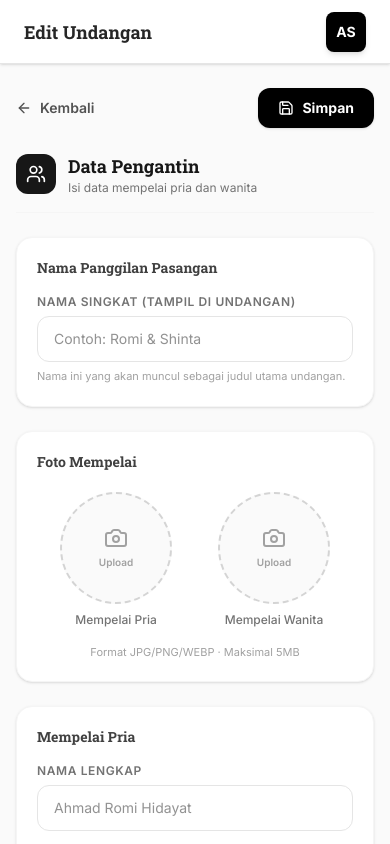
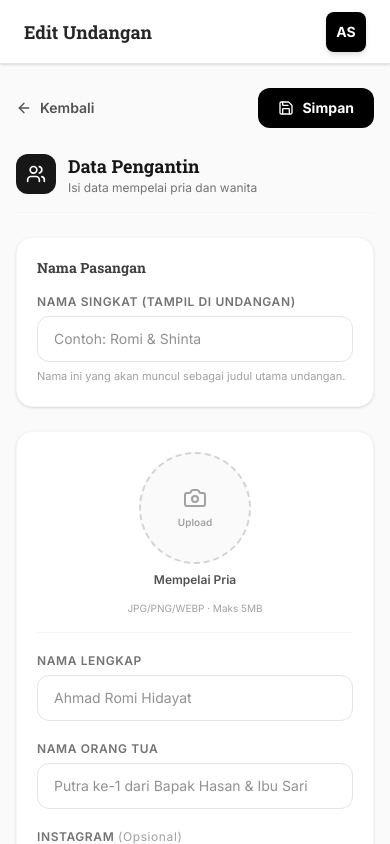
Before and after one commit to ruyatsyah/wedding-invitation, a Next.js app: page /client/undangan/1/edit in a window 390 px wide. Both pictures are taken after a click on the button "Pengantin". Shown: the top 844 px of the page. Built offline with nearby package versions, Linux system fonts and the light colour scheme; no server answers; the database is empty; a web font is replaced by a local one.

Commit message:
feat: responsive 2-kolom PengantinForm (Pria|Wanita) dan perluas container pengantin

```diff
--- a/src/app/client/undangan/[id]/edit/components/PengantinForm.tsx
+++ b/src/app/client/undangan/[id]/edit/components/PengantinForm.tsx
@@ -1,6 +1,6 @@
 'use client';
 
-import React, { useRef, useState } from 'react';
+import React, { useRef, useState, useEffect } from 'react';
 import { ArrowLeft, Camera, X, Save, AtSign, Users } from 'lucide-react';
 import { useMutation, useQueryClient } from '@tanstack/react-query';
 
@@ -21,27 +21,17 @@ interface PengantinFormProps {
 }
 
 function PhotoSlot({
-  label,
-  slot,
-  currentUrl,
-  uploading,
-  onUpload,
-  onRemove,
+  label, slot, currentUrl, uploading, onUpload, onRemove,
 }: {
-  label: string;
-  slot: string;
-  currentUrl: string;
-  uploading: boolean;
-  onUpload: (slot: string, file: File) => void;
-  onRemove: () => void;
+  label: string; slot: string; currentUrl: string;
+  uploading: boolean; onUpload: (slot: string, file: File) => void; onRemove: () => void;
 }) {
   const inputRef = useRef<HTMLInputElement>(null);
-
   return (
     <div className="flex flex-col items-center gap-2">
       <div
         onClick={() => !uploading && inputRef.current?.click()}
-        className="relative w-28 h-28 rounded-full overflow-hidden border-2 border-dashed border-neutral-300 bg-neutral-50 cursor-pointer hover:border-neutral-600 transition-colors group flex items-center justify-center"
+        className="relative w-28 h-28 sm:w-32 sm:h-32 rounded-full overflow-hidden border-2 border-dashed border-neutral-300 bg-neutral-50 cursor-pointer hover:border-neutral-600 transition-colors group flex items-center justify-center"
       >
         {currentUrl ? (
           <>
@@ -70,19 +60,13 @@ function PhotoSlot({
           </div>
         )}
         <input
-          ref={inputRef}
-          type="file"
-          accept="image/jpeg,image/png,image/webp"
+          ref={inputRef} type="file" accept="image/jpeg,image/png,image/webp"
           className="hidden"
-          onChange={(e) => {
-            const file = e.target.files?.[0];
-            if (file) onUpload(slot, file);
-            e.target.value = '';
-          }}
+          onChange={(e) => { const file = e.target.files?.[0]; if (file) onUpload(slot, file); e.target.value = ''; }}
           disabled={uploading}
         />
       </div>
-      <span className="text-xs font-medium text-neutral-500">{label}</span>
+      <span className="text-xs font-semibold text-neutral-600">{label}</span>
     </div>
   );
 }
@@ -95,6 +79,8 @@ export default function PengantinForm({ projectId, initialData, onBack }: Pengan
   const [form, setForm] = useState(initialData);
   const [uploadingSlot, setUploadingSlot] = useState<string | null>(null);
   const [saveMsg, setSaveMsg] = useState('');
+
+  useEffect(() => { setForm(initialData); }, [initialData]);
 
   const set = (key: keyof typeof form, value: string) =>
     setForm(prev => ({ ...prev, [key]: value }));
@@ -152,25 +138,19 @@ export default function PengantinForm({ projectId, initialData, onBack }: Pengan
     <div className="space-y-6 pb-10">
       {/* Header */}
       <div className="flex items-center justify-between">
-        <button
-          onClick={onBack}
-          className="flex items-center gap-2 text-neutral-600 font-semibold hover:text-neutral-900 transition-colors text-sm"
-        >
-          <ArrowLeft className="w-4 h-4" />
-          Kembali
+        <button onClick={onBack} className="flex items-center gap-2 text-neutral-600 font-semibold hover:text-neutral-900 transition-colors text-sm">
+          <ArrowLeft className="w-4 h-4" /> Kembali
         </button>
         <div className="flex items-center gap-3">
           {saveMsg && (
-            <span className={`text-xs font-semibold px-3 py-1 rounded-full ${
-              saveMsg === 'Tersimpan!' ? 'bg-emerald-100 text-emerald-700' : 'bg-red-100 text-red-600'
-            }`}>
+            <span className={`text-xs font-semibold px-3 py-1 rounded-full ${saveMsg === 'Tersimpan!' ? 'bg-emerald-100 text-emerald-700' : 'bg-red-100 text-red-600'}`}>
               {saveMsg}
             </span>
           )}
           <button
             onClick={() => saveMutation.mutate()}
             disabled={saveMutation.isPending}
-            className="flex items-center gap-2 bg-[#000000] hover:bg-[#171717] disabled:bg-neutral-300 text-white px-5 py-2.5 rounded-xl text-sm font-bold transition-colors shadow-sm cursor-pointer"
+            className="flex items-center gap-2 bg-black hover:bg-neutral-900 disabled:bg-neutral-300 text-white px-5 py-2.5 rounded-xl text-sm font-bold transition-colors cursor-pointer"
           >
             <Save className="w-4 h-4" />
             {saveMutation.isPending ? 'Menyimpan...' : 'Simpan'}
@@ -189,9 +169,9 @@ export default function PengantinForm({ projectId, initialData, onBack }: Pengan
         </div>
       </div>
 
-      {/* Nama Panggilan Pasangan */}
-      <div className="bg-white rounded-2xl border border-neutral-100 p-5 shadow-sm space-y-4">
-        <h3 className="text-sm font-bold text-neutral-700">Nama Panggilan Pasangan</h3>
+      {/* Nama Panggilan — full width */}
+      <div className="bg-white rounded-2xl border border-neutral-100 p-5 shadow-sm">
+        <h3 className="text-sm font-bold text-neutral-700 mb-4">Nama Pasangan</h3>
         <div>
           <label className={labelCls}>Nama Singkat (Tampil di Undangan)</label>
           <input
@@ -204,10 +184,13 @@ export default function PengantinForm({ projectId, initialData, onBack }: Pengan
         </div>
       </div>
 
-      {/* Foto Mempelai */}
-      <div className="bg-white rounded-2xl border border-neutral-100 p-5 shadow-sm">
-        <h3 className="text-sm font-bold text-neutral-700 mb-5">Foto Mempelai</h3>
-        <div className="flex justify-around items-start">
+      {/* 2-Column: Pria | Wanita */}
+      <div className="grid grid-cols-1 md:grid-cols-2 gap-5">
+
+        {/* Mempelai Pria */}
+        <div className="bg-white rounded-2xl border border-neutral-100 p-5 shadow-sm space-y-5">
+          {/* Photo */}
+          <div className="flex flex-col items-center gap-3 pb-4 border-b border-neutral-100">
             <PhotoSlot
               label="Mempelai Pria"
               slot="groomPhoto"
@@ -216,6 +199,37 @@ export default function PengantinForm({ projectId, initialData, onBack }: Pengan
               onUpload={handleUpload}
               onRemove={() => set('groomPhoto', '')}
             />
+            <p className="text-[10px] text-neutral-400">JPG/PNG/WEBP · Maks 5MB</p>
+          </div>
+          {/* Fields */}
+          <div>
+            <label className={labelCls}>Nama Lengkap</label>
+            <input className={inputCls} value={form.groomFullName} onChange={e => set('groomFullName', e.target.value)} placeholder="Ahmad Romi Hidayat" />
+          </div>
+          <div>
+            <label className={labelCls}>Nama Orang Tua</label>
+            <input className={inputCls} value={form.groomParents} onChange={e => set('groomParents', e.target.value)} placeholder="Putra ke-1 dari Bapak Hasan & Ibu Sari" />
+          </div>
+          <div>
+            <label className={labelCls}>Instagram <span className="normal-case font-normal text-neutral-400">(Opsional)</span></label>
+            <div className="flex">
+              <span className="px-3 flex items-center border border-r-0 border-neutral-200 rounded-l-xl bg-neutral-50 text-neutral-500 text-sm">
+                <AtSign className="w-4 h-4" />
+              </span>
+              <input
+                className="flex-1 border border-neutral-200 rounded-r-xl px-4 py-3 outline-none focus:border-neutral-900 text-sm bg-white"
+                value={form.groomInstagram}
+                onChange={e => set('groomInstagram', e.target.value)}
+                placeholder="username"
+              />
+            </div>
+          </div>
+        </div>
+
+        {/* Mempelai Wanita */}
+        <div className="bg-white rounded-2xl border border-neutral-100 p-5 shadow-sm space-y-5">
+          {/* Photo */}
+          <div className="flex flex-col items-center gap-3 pb-4 border-b border-neutral-100">
             <PhotoSlot
               label="Mempelai Wanita"
               slot="bridePhoto"
@@ -224,93 +238,40 @@ export default function PengantinForm({ projectId, initialData, onBack }: Pengan
               onUpload={handleUpload}
               onRemove={() => set('bridePhoto', '')}
             />
+            <p className="text-[10px] text-neutral-400">JPG/PNG/WEBP · Maks 5MB</p>
           </div>
-        <p className="text-center text-[11px] text-neutral-400 mt-4">Format JPG/PNG/WEBP · Maksimal 5MB</p>
-      </div>
-
-      {/* Mempelai Pria */}
-      <div className="bg-white rounded-2xl border border-neutral-100 p-5 shadow-sm space-y-4">
-        <h3 className="text-sm font-bold text-neutral-700">Mempelai Pria</h3>
+          {/* Fields */}
           <div>
             <label className={labelCls}>Nama Lengkap</label>
-          <input
-            className={inputCls}
-            value={form.groomFullName}
-            onChange={(e) => set('groomFullName', e.target.value)}
-            placeholder="Ahmad Romi Hidayat"
-          />
+            <input className={inputCls} value={form.brideFullName} onChange={e => set('brideFullName', e.target.value)} placeholder="Dewi Shinta Permata" />
           </div>
           <div>
             <label className={labelCls}>Nama Orang Tua</label>
-          <input
-            className={inputCls}
-            value={form.groomParents}
-            onChange={(e) => set('groomParents', e.target.value)}
-            placeholder="Putra ke-1 dari Bapak Hasan & Ibu Sari"
-          />
+            <input className={inputCls} value={form.brideParents} onChange={e => set('brideParents', e.target.value)} placeholder="Putri ke-2 dari Bapak Budi & Ibu Rina" />
           </div>
           <div>
-          <label className={labelCls}>
-            Instagram <span className="normal-case font-normal text-neutral-400">(Opsional)</span>
-          </label>
+            <label className={labelCls}>Instagram <span className="normal-case font-normal text-neutral-400">(Opsional)</span></label>
             <div className="flex">
               <span className="px-3 flex items-center border border-r-0 border-neutral-200 rounded-l-xl bg-neutral-50 text-neutral-500 text-sm">
-              <AtSign className="w-4 h-4 mr-1" />
+                <AtSign className="w-4 h-4" />
               </span>
               <input
-              className="flex-1 border border-neutral-200 rounded-r-xl px-4 py-3 outline-none focus:border-neutral-900 focus:ring-2 focus:ring-neutral-100 text-sm bg-white"
-              value={form.groomInstagram}
-              onChange={(e) => set('groomInstagram', e.target.value)}
+                className="flex-1 border border-neutral-200 rounded-r-xl px-4 py-3 outline-none focus:border-neutral-900 text-sm bg-white"
+                value={form.brideInstagram}
+                onChange={e => set('brideInstagram', e.target.value)}
                 placeholder="username"
               />
             </div>
           </div>
         </div>
 
-      {/* Mempelai Wanita */}
-      <div className="bg-white rounded-2xl border border-neutral-100 p-5 shadow-sm space-y-4">
-        <h3 className="text-sm font-bold text-neutral-700">Mempelai Wanita</h3>
-        <div>
-          <label className={labelCls}>Nama Lengkap</label>
-          <input
-            className={inputCls}
-            value={form.brideFullName}
-            onChange={(e) => set('brideFullName', e.target.value)}
-            placeholder="Dewi Shinta Permata"
-          />
-        </div>
-        <div>
-          <label className={labelCls}>Nama Orang Tua</label>
-          <input
-            className={inputCls}
-            value={form.brideParents}
-            onChange={(e) => set('brideParents', e.target.value)}
-            placeholder="Putri ke-2 dari Bapak Budi & Ibu Rina"
-          />
-        </div>
-        <div>
-          <label className={labelCls}>
-            Instagram <span className="normal-case font-normal text-neutral-400">(Opsional)</span>
-          </label>
-          <div className="flex">
-            <span className="px-3 flex items-center border border-r-0 border-neutral-200 rounded-l-xl bg-neutral-50 text-neutral-500 text-sm">
-              <AtSign className="w-4 h-4 mr-1" />
-            </span>
-            <input
-              className="flex-1 border border-neutral-200 rounded-r-xl px-4 py-3 outline-none focus:border-neutral-900 focus:ring-2 focus:ring-neutral-100 text-sm bg-white"
-              value={form.brideInstagram}
-              onChange={(e) => set('brideInstagram', e.target.value)}
-              placeholder="username"
-            />
-          </div>
-        </div>
       </div>
 
       {/* Save Footer */}
       <button
         onClick={() => saveMutation.mutate()}
         disabled={saveMutation.isPending}
-        className="w-full flex items-center justify-center gap-2 bg-[#000000] hover:bg-[#171717] disabled:bg-neutral-300 text-white py-4 rounded-2xl font-bold text-sm transition-colors shadow-sm cursor-pointer"
+        className="w-full flex items-center justify-center gap-2 bg-black hover:bg-neutral-900 disabled:bg-neutral-300 text-white py-4 rounded-2xl font-bold text-sm transition-colors cursor-pointer"
       >
         <Save className="w-4 h-4" />
         {saveMutation.isPending ? 'Menyimpan...' : 'Simpan Data Pengantin'}
--- a/src/app/client/undangan/[id]/edit/page.tsx
+++ b/src/app/client/undangan/[id]/edit/page.tsx
@@ -168,7 +168,7 @@ export default function EditUndanganDashboard() {
 
   const getContainerWidth = () => {
     if (activeSection === 'kirim' || activeSection === 'buku_tamu') return 'max-w-5xl';
-    if (activeSection === 'tema' || activeSection === 'galeri') return 'max-w-3xl';
+    if (activeSection === 'tema' || activeSection === 'galeri' || activeSection === 'pengantin') return 'max-w-3xl';
     return 'max-w-lg';
   };
 
```
Lines whose indentation alone changed are shown as unchanged.
